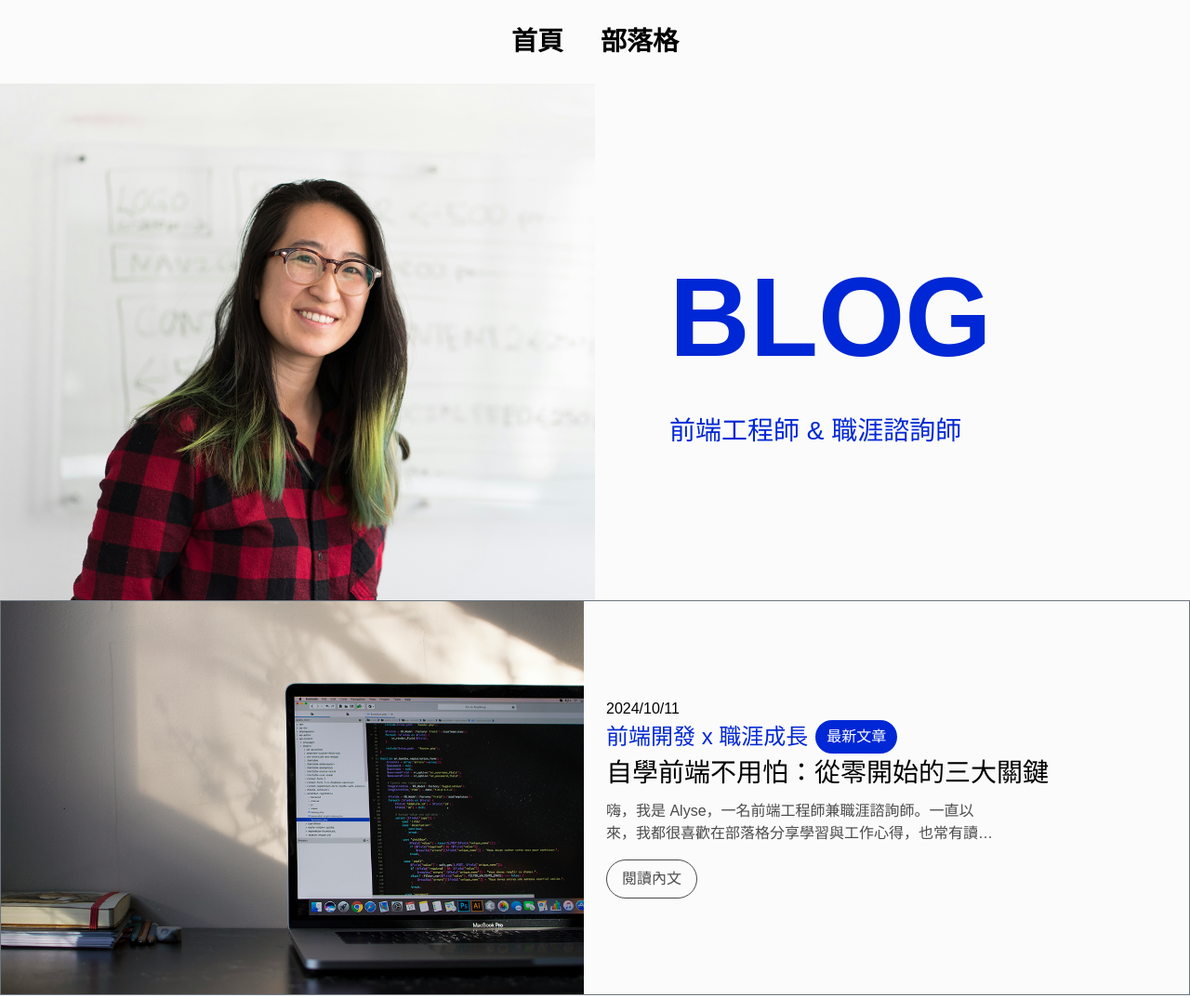
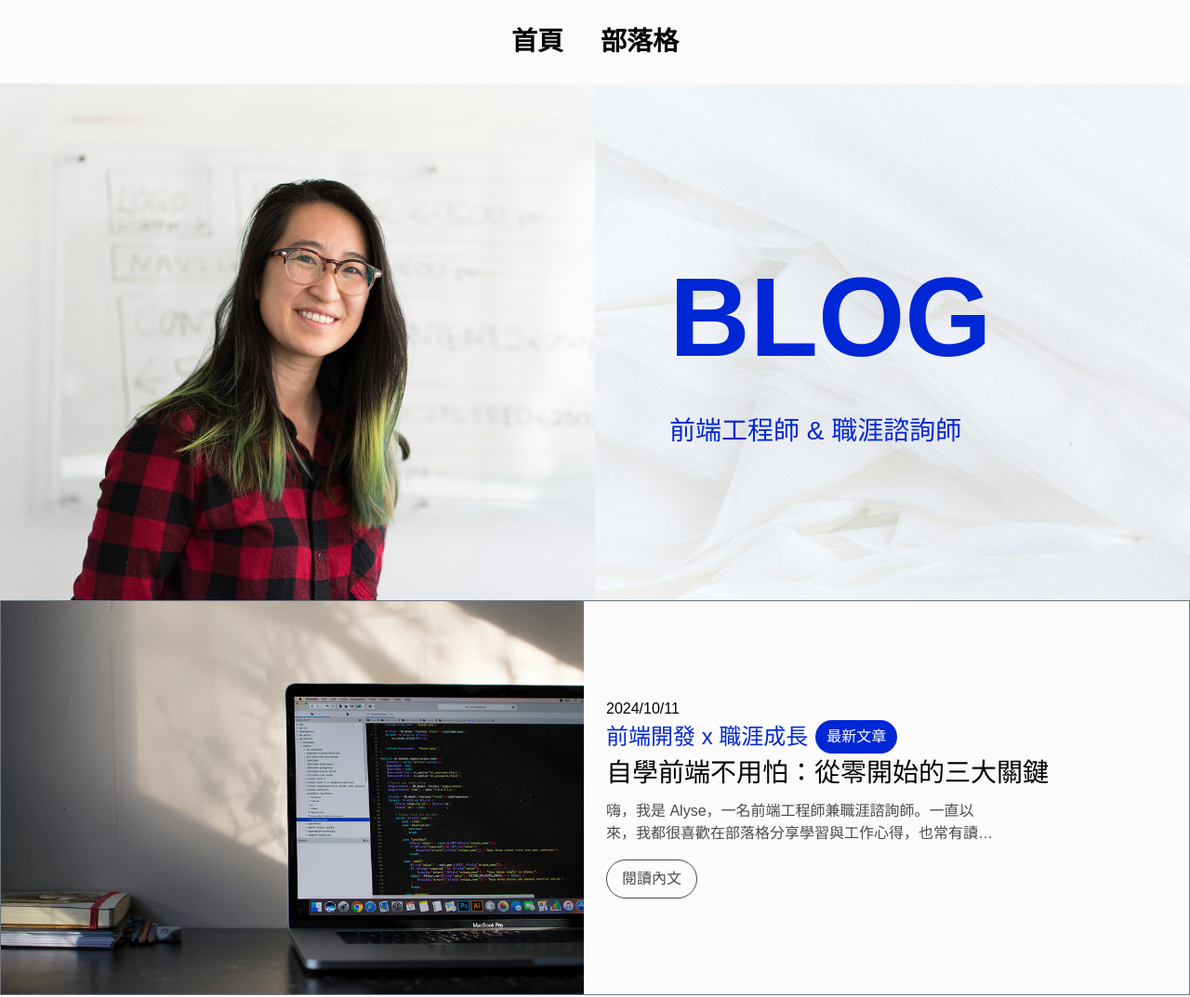
Before and after one commit to miratung/final_work, a plain HTML site: page blog.html in a window 1280 px wide. Shown: the top 1073 px of the page at 93% size. Drawn offline with nearby package versions, Linux system fonts and the light colour scheme; the site is published under a folder, as on GitHub Pages, so addresses that start at the root find nothing.

Commit message:
css更新

```diff
--- a/css/style.css
+++ b/css/style.css
@@ -108,7 +108,7 @@ body {
     width: 50%;
 }
 .bn_box2 {
-    background: url(/img/Hero_Section2.png) no-repeat center / cover;
+    background: url(../img/Hero_Section2.png) no-repeat center / cover;
     color: var(--mainColor);
     display: flex;
     flex-direction: column;
```
